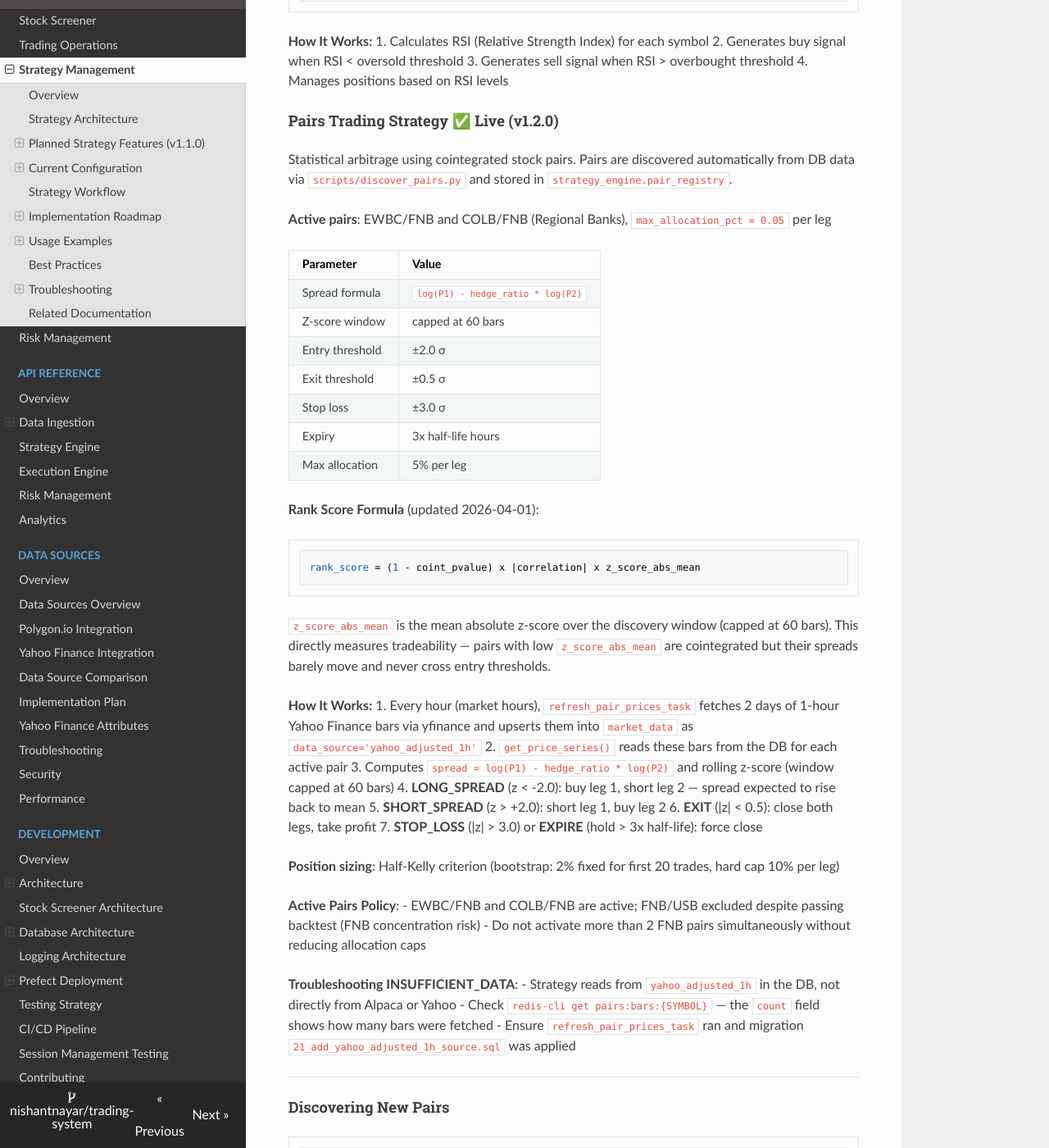
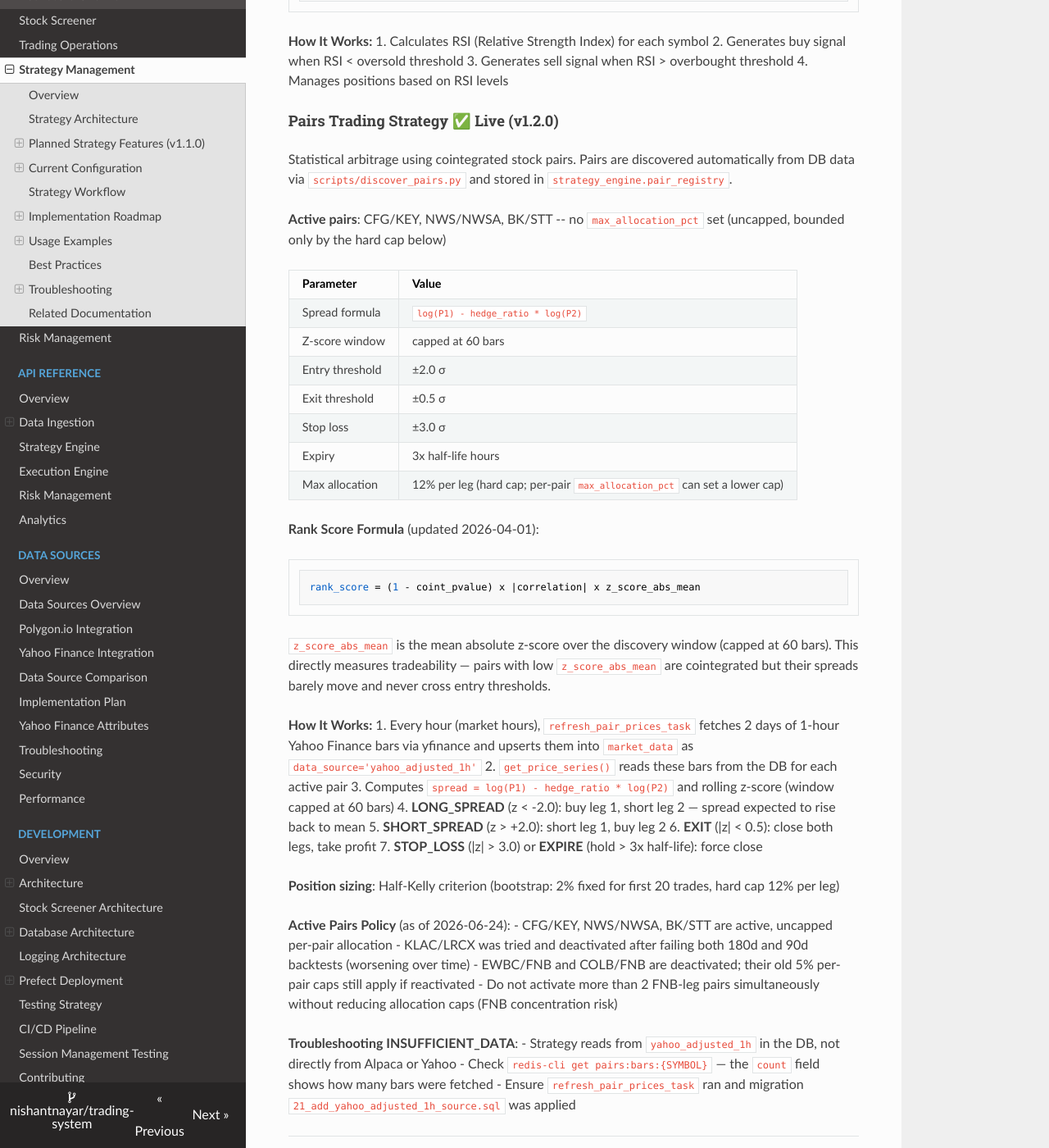
Before and after one commit to nishantnayar/Trading-System, an MkDocs documentation site: the page built from docs/user-guide/strategies.md, in a window 1280 px wide and 1400 px high, scrolled down 1951 px. Shown: the whole window at 82% size. Built offline with MkDocs 1.6.1, drawn with Linux system fonts in a browser that asks for light colours; nearby versions of some CDN libraries; some of the changed text lies outside the part shown.

Commit message:
Documentation Update

```diff
--- a/docs/user-guide/strategies.md
+++ b/docs/user-guide/strategies.md
@@ -1,7 +1,7 @@
 # Strategy Management
 
 > **✅ Implementation Status**: Live in v1.2.0 — Pairs Trading and Gartley Harmonic Strategy active (paper trading)
-> **Active Pairs**: EWBC/FNB (Regional Banks) and COLB/FNB (Regional Banks)
+> **Active Pairs**: CFG/KEY, NWS/NWSA, BK/STT (as of 2026-06-24)
 
 This guide covers the implemented trading strategies: pairs trading discovery, backtesting, activation, live monitoring, and Gartley harmonic pattern detection.
 
@@ -120,7 +120,7 @@ Trades based on oversold/overbought conditions:
 
 Statistical arbitrage using cointegrated stock pairs. Pairs are discovered automatically from DB data via `scripts/discover_pairs.py` and stored in `strategy_engine.pair_registry`.
 
-**Active pairs**: EWBC/FNB and COLB/FNB (Regional Banks), `max_allocation_pct = 0.05` per leg
+**Active pairs**: CFG/KEY, NWS/NWSA, BK/STT -- no `max_allocation_pct` set (uncapped, bounded only by the hard cap below)
 
 | Parameter | Value |
 |---|---|
@@ -130,7 +130,7 @@ Statistical arbitrage using cointegrated stock pairs. Pairs are discovered autom
 | Exit threshold | ±0.5 σ |
 | Stop loss | ±3.0 σ |
 | Expiry | 3x half-life hours |
-| Max allocation | 5% per leg |
+| Max allocation | 12% per leg (hard cap; per-pair `max_allocation_pct` can set a lower cap) |
 
 **Rank Score Formula** (updated 2026-04-01):
 
@@ -149,11 +149,13 @@ rank_score = (1 - coint_pvalue) x |correlation| x z_score_abs_mean
 6. **EXIT** (|z| < 0.5): close both legs, take profit
 7. **STOP_LOSS** (|z| > 3.0) or **EXPIRE** (hold > 3x half-life): force close
 
-**Position sizing**: Half-Kelly criterion (bootstrap: 2% fixed for first 20 trades, hard cap 10% per leg)
+**Position sizing**: Half-Kelly criterion (bootstrap: 2% fixed for first 20 trades, hard cap 12% per leg)
 
-**Active Pairs Policy**:
-- EWBC/FNB and COLB/FNB are active; FNB/USB excluded despite passing backtest (FNB concentration risk)
-- Do not activate more than 2 FNB pairs simultaneously without reducing allocation caps
+**Active Pairs Policy** (as of 2026-06-24):
+- CFG/KEY, NWS/NWSA, BK/STT are active, uncapped per-pair allocation
+- KLAC/LRCX was tried and deactivated after failing both 180d and 90d backtests (worsening over time)
+- EWBC/FNB and COLB/FNB are deactivated; their old 5% per-pair caps still apply if reactivated
+- Do not activate more than 2 FNB-leg pairs simultaneously without reducing allocation caps (FNB concentration risk)
 
 **Troubleshooting INSUFFICIENT_DATA**:
 - Strategy reads from `yahoo_adjusted_1h` in the DB, not directly from Alpaca or Yahoo
```
Also changed, not shown: docs/api/strategy-engine.md (+1 -1 lines), docs/development/architecture-overview.md (+1 -1 lines), docs/development/architecture-services.md (+4 -4 lines), docs/troubleshooting.md (+1 -1 lines), 4 other files.
